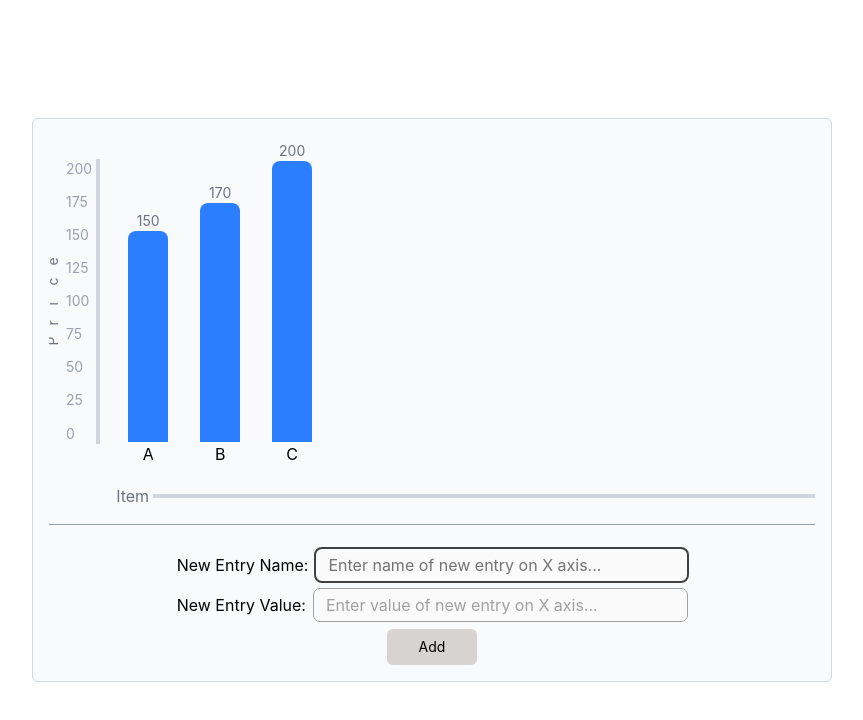
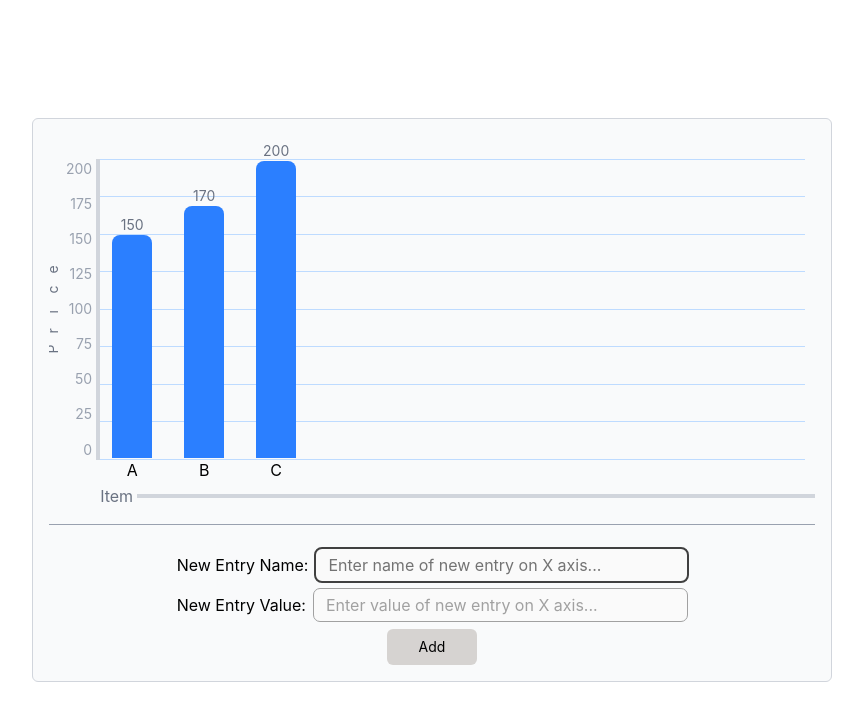
Before and after one commit to Himanshu-Sorathiya-Simform/LMS-04-BAR-CHART-GENERATOR, a React (Vite) app: page / in a window 1280 px wide. Shown: the top 720 px of the page, without its empty margins (208-1071 px from the left). Built offline with nearby package versions, Linux system fonts and the light colour scheme.

Commit message:
add horizontal bars from markers to show visually

```diff
--- a/src/components/BarContainer.tsx
+++ b/src/components/BarContainer.tsx
@@ -84,7 +84,7 @@ function BarContainer() {
 			ref={containerRef}
 			onMouseMove={handleMouseMove}
 			onMouseLeave={handleMouseLeave}
-			className="relative grid h-full w-full scrollbar-thin grid-cols-[auto_1fr] grid-rows-[1fr_auto] gap-4 overflow-hidden"
+			className="relative grid h-full w-full scrollbar-thin grid-cols-[auto_1fr] grid-rows-[1fr_auto] overflow-hidden"
 		>
 			<Tooltip ref={tooltipRef} />
 
@@ -93,7 +93,13 @@ function BarContainer() {
 				maximumPoint={maximumPoint}
 			/>
 
-			<div className="flex h-full scrollbar-thin scrollbar-gutter-stable gap-2 overflow-x-auto py-6">
+			<div className="relative flex h-full scrollbar-thin scrollbar-gutter-stable gap-2 overflow-x-auto py-6">
+				<div className="absolute inset-0 flex flex-col justify-between py-6">
+					{Array.from({ length: 9 }).map(() => (
+						<p className="h-px w-full bg-blue-200"></p>
+					))}
+				</div>
+
 				{data.points.map((point) => (
 					<Bar
 						key={point.id}
@@ -129,7 +135,7 @@ function YAxis({
 					))}
 			</div>
 
-			<div className="flex flex-col justify-between">
+			<div className="flex flex-col justify-between text-right">
 				{Array.from({ length: 8 }).map((_, i) => (
 					<span className="text-sm text-gray-400">
 						{Math.ceil(((8 - i) * maximumPoint) / 8)}
```
